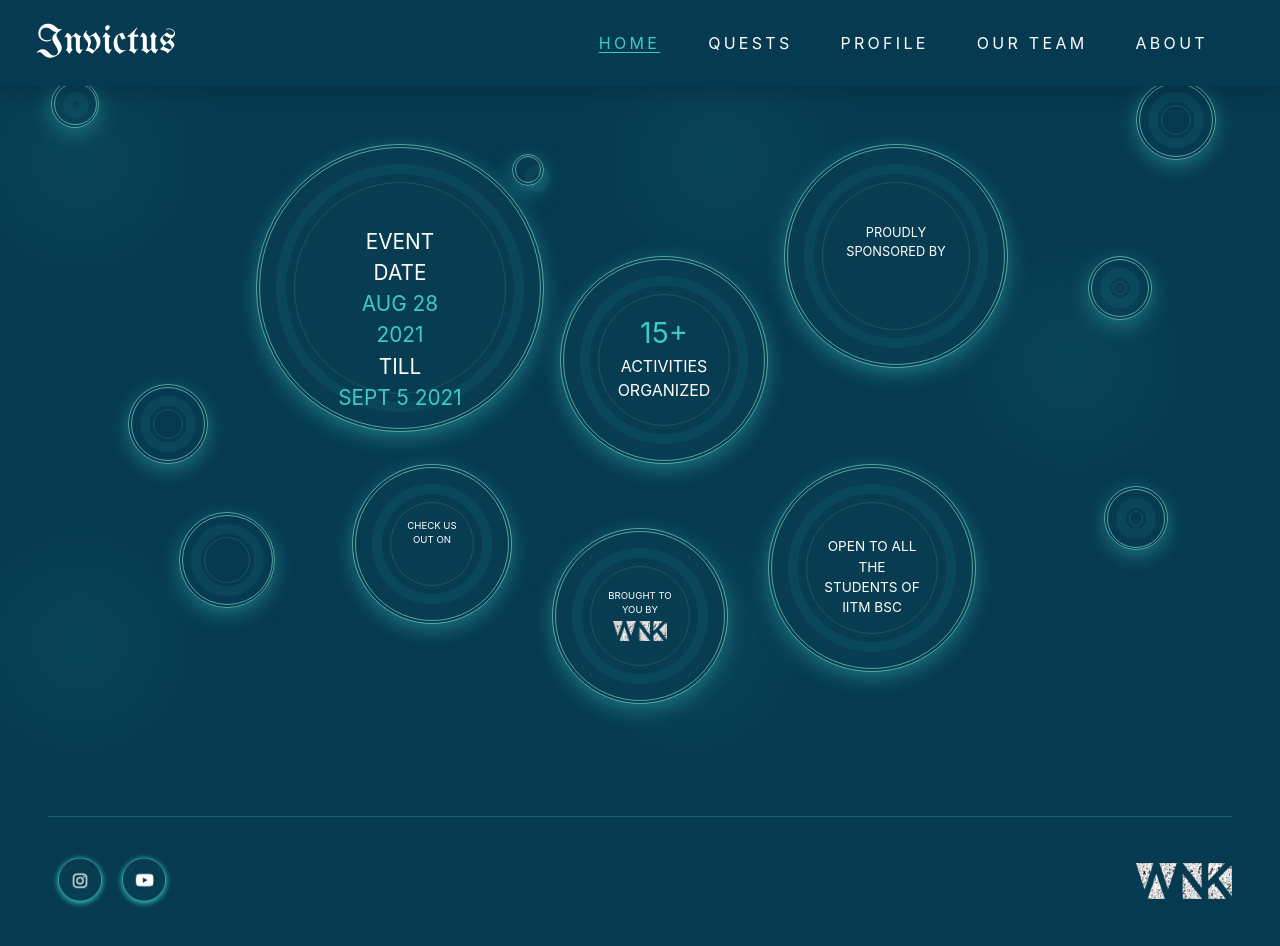
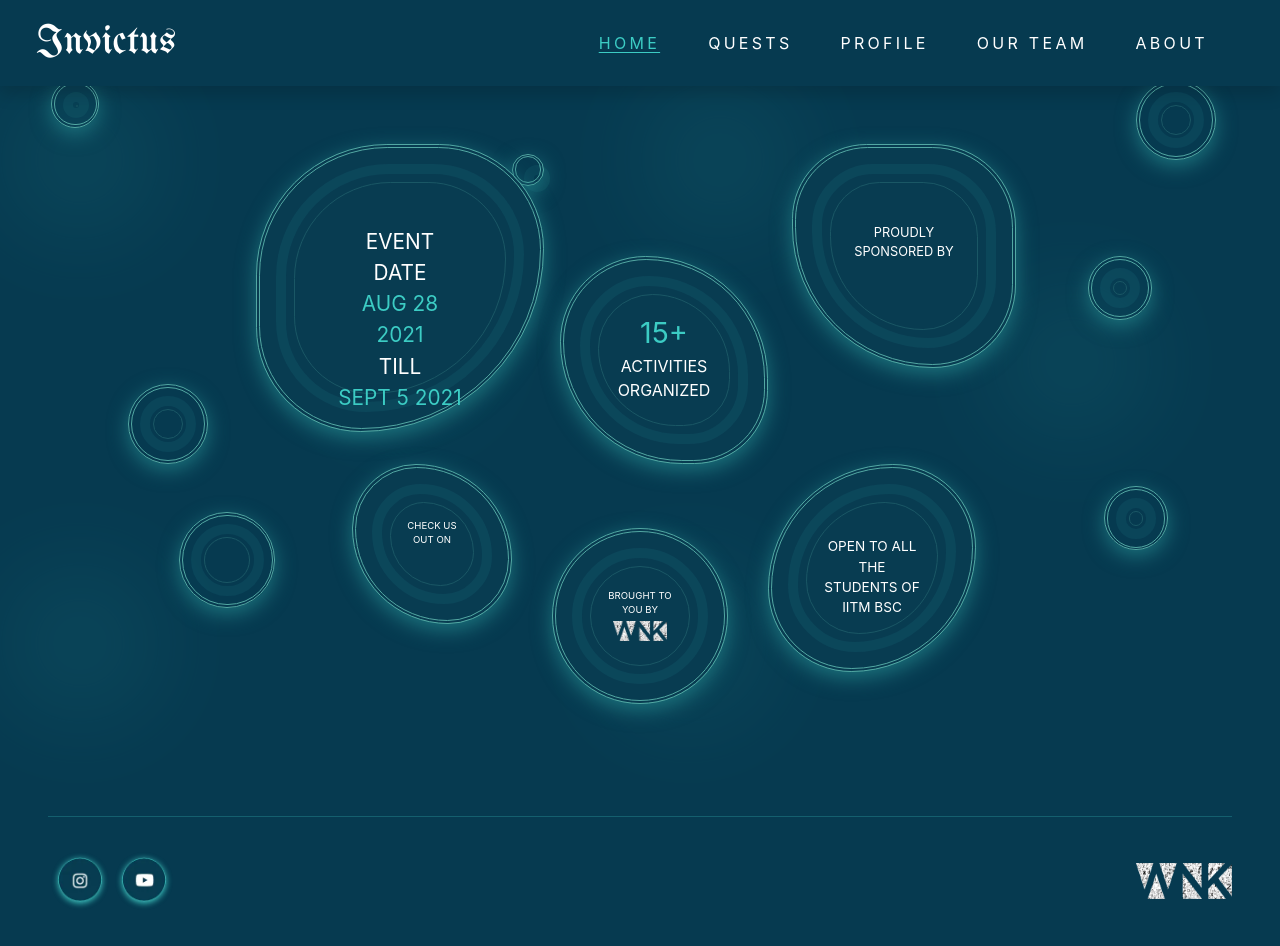
Before and after one commit to iamnoufal/infoquest, a React (Create React App) app: page / in a window 1280 px wide. Shown: the top 946 px of the page. Built offline with nearby package versions, Linux system fonts and the light colour scheme; no server answers.

Commit message:
circles commit

```diff
--- a/src/components/Circle.css
+++ b/src/components/Circle.css
@@ -26,7 +26,7 @@
 
 .circle-1 {
 	padding: 0.1rem;
-	border-radius: 50%;
+	/* border-radius: 6vw 17vw 17vw 13vw; */
 	background: #083C51 0% 0% no-repeat padding-box;
 	box-shadow: 0px 6px 20px #1C737D;
 	border: 1px solid #53A8A3;
@@ -37,7 +37,7 @@
 .circle-2 {
 	padding: 1.5rem;
 	border: 1px solid #53A8A3;
-	border-radius: 50%;
+	/* border-radius: 6vw 17vw 17vw 13vw; */
 	width: 100%;
 	height: 100%;
 	padding: 1rem;
@@ -47,7 +47,7 @@
 	border: 10px solid #41D5CC12;
   height: 100%;
   width: 100%;
-  border-radius: 50%;
+  /* border-radius: 6vw 17vw 17vw 13vw; */
   padding: 0.5rem;
 }
 
@@ -55,7 +55,7 @@
 	border: 1px solid #1A5765;
 	height: 100%;
 	width: 100%;
-	border-radius: 50%;
+	/* border-radius: 6vw 17vw 17vw 13vw; */
 	padding: 1rem;
 }
 
--- a/src/components/Circle.js
+++ b/src/components/Circle.js
@@ -1,12 +1,12 @@
 import "./Circle.css";
 
-export const Circle = ({ children, style, position }) => {
+export const Circle = ({ children, style, position, border }) => {
 	return (
-		<div className="circle" style={position}>
-			<div className="circle-1" style={style}>
-				<div className="circle-2">
-					<div className="circle-3">
-						<div className="circle-4">
+		<div className="circle" style={{ ...position, borderRadius: border}}>
+			<div className="circle-1" style={{ ...style, borderRadius: border }}>
+				<div className="circle-2" style={{ borderRadius: border}}>
+					<div className="circle-3" style={{ borderRadius: border}}>
+						<div className="circle-4" style={{ borderRadius: border}}>
 							<div className="text-white text-center text-uppercase">{children}</div>
 						</div>
 					</div>
--- a/src/pages/home.js
+++ b/src/pages/home.js
@@ -46,7 +46,7 @@
 		 	</div>
     	<div className="home-page">
     		<div>
-	      	<Circle style={{ height: "18rem", width: "18rem" }} position={{ justifyContent: "left" }}>
+	      	<Circle style={{ height: "18rem", width: "18rem" }} position={{ justifyContent: "left" }} border="10rem 8rem 14rem 8rem">
   	    		<p style={{ fontSize: "1.3rem", margin: "1.7rem" }}>
   	    			Event Date <br />
   	    			<span className="text-color-green">Aug 28 2021</span><br />
@@ -54,27 +54,27 @@
   		    		<span className="text-color-green">Sept 5 2021</span>
   	    		</p>
 	  	    </Circle>
-  		    <Circle style={{ height: "13rem", width: "13rem" }} position={{ justifyContent: "center", marginTop: "7rem" }}>
+  		    <Circle style={{ height: "13rem", width: "13rem" }} position={{ justifyContent: "center", marginTop: "7rem" }} border="7rem 10rem 6rem 10rem">
   		    	<p>
   		    		<span className="text-color-green" style={{ fontSize: "1.8rem", marginBottom: "0" }}>15+</span><br />
   		    		Activities Organized
   		    	</p>
   		    </Circle>
-  		    <Circle style={{ height: "14rem", width: "14rem" }} position={{ jusitifyContent: "center" }}>
+  		    <Circle style={{ height: "14rem", width: "14rem" }} position={{ justifyContent: "center" }} border="9rem 10rem 10rem 17rem">
   		    	<p style={{ fontSize: "0.8rem", marginBottom: "0", marginTop: "1.5rem" }}>Proudly Sponsored by</p>
   		    	{/* <img src={stratlytics} width="100%" /> */}
   		    </Circle>
   		  </div>
   		  <div>
-  		    <Circle style={{ height: "10rem", width: "10rem" }} position={{ justifyContent: "right" }}>
+  		    <Circle style={{ height: "10rem", width: "10rem" }} position={{ justifyContent: "right" }} border="10rem 15rem 10rem 15rem">
   		    	<p style={{ fontSize: "0.6rem", marginBottom: "0" }}>Check us out on</p>
   		    	{/* <a href="https://www.youtube.com/channel/UCax6gDzWhjc1177nGU2A_Ew"><img src={ytIcon} width="50%" /></a> */}
   		    </Circle>
-  			    <Circle style={{ height: "11rem", width: "11rem" }} position={{ justifyContent: "center", marginTop: "4rem" }}>
+  			    <Circle style={{ height: "11rem", width: "11rem" }} position={{ justifyContent: "center", marginTop: "4rem" }} border="50%">
   		    	<p style={{ fontSize: "0.6rem", marginBottom: "0rem", marginTop: "0.4rem" }}>Brought to you by</p>
   		    	<img src={wnkLogo} width="80%" />
   		    </Circle>
-  		    <Circle style={{ height: "13rem", width: "13rem" }} position={{ justifyContent: "left" }}>
+  		    <Circle style={{ height: "13rem", width: "13rem" }} position={{ justifyContent: "left" }} border="15rem 10rem 15rem 10rem">
   		    	<p style={{ fontSize: "0.85rem", margin: "1.1rem 0" }}>Open to all the students of IITM BSc</p>
   		    </Circle>
   		  </div>
```
